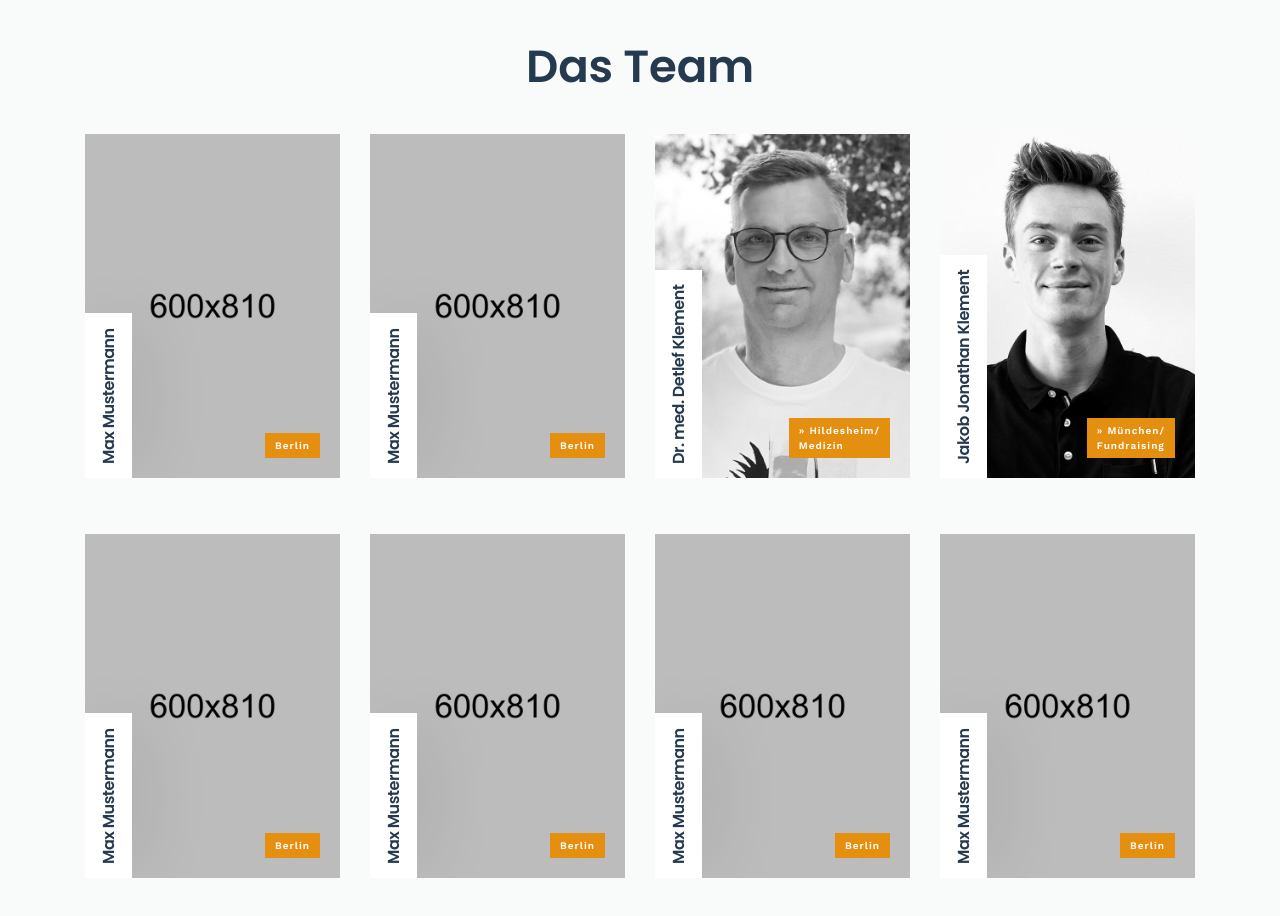
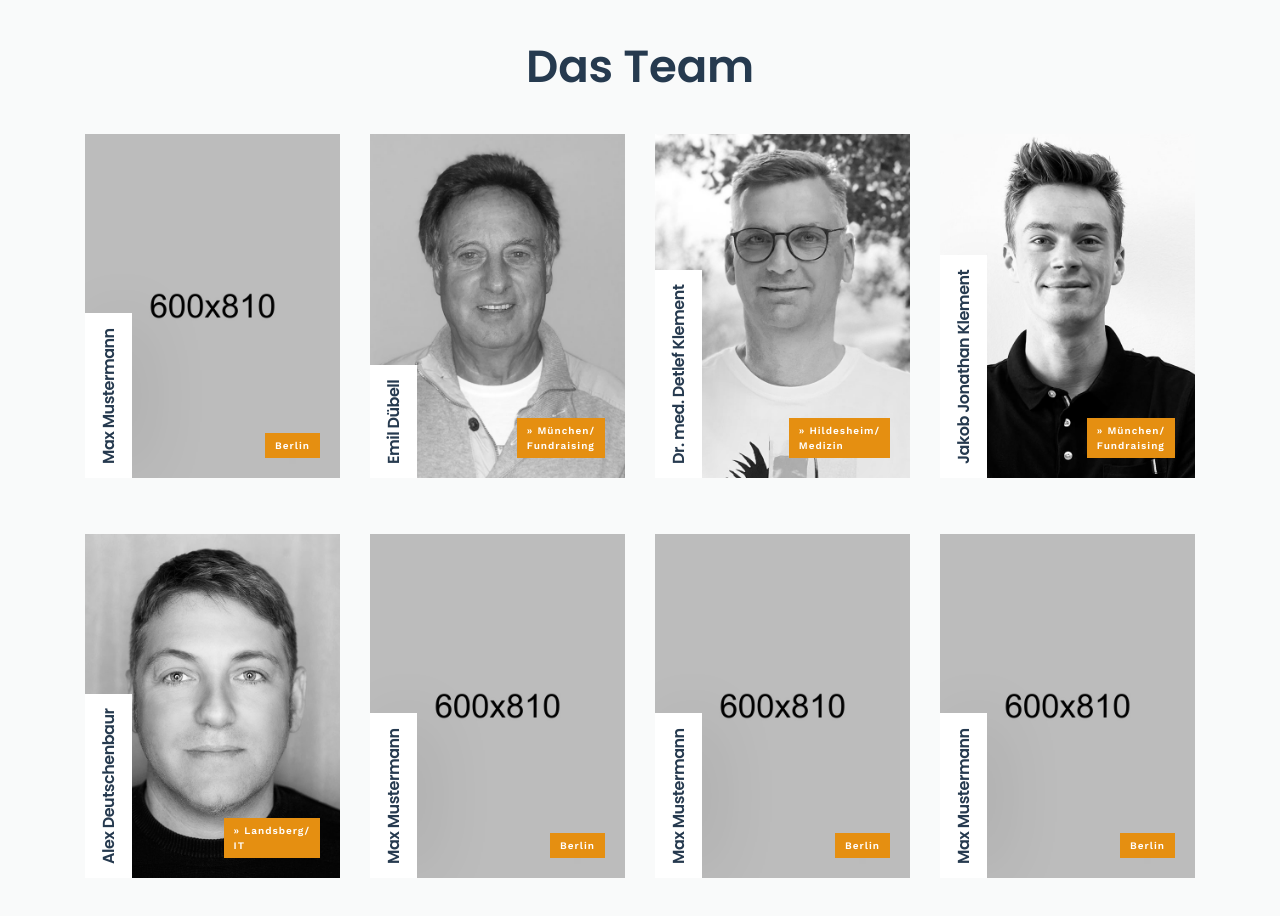
Before and after one commit to jk-png/kinder_jemen_ev, a website: page index.html in a window 1280 px wide. Shown: the part 3460-4376 px from the top of the page. Drawn offline with nearby package versions, Linux system fonts and the light colour scheme; files that its build step writes are made by us from their sources.

Commit message:
added Emil and Alex to the Team

```diff
--- a/index.html
+++ b/index.html
@@ -8,7 +8,6 @@
 <html class="no-js" lang="de"> <!--<![endif]-->
 <head>
     <meta charset="utf-8">
-
     <meta name="viewport" content="width=device-width, initial-scale=1">
     <meta name="description" content="Kinder Jemens in Not e.v.">
     <meta name="author" content="Kinder Jemens in Not e.v.">
@@ -282,7 +281,7 @@
         <div class="row team-wrap">
             <div class="col-lg-3 col-sm-6">
                 <div class="team-item">
-                    <img src="img/team-2.jpg" alt="team">
+                    <img src="img/team-1.jpg" alt="team">
                     <div class="team-content">
                         <h3>Max Mustermann</h3>
                         <span>Berlin</span>
@@ -291,10 +290,10 @@
             </div>
             <div class="col-lg-3 col-sm-6 ">
                 <div class="team-item">
-                    <img src="img/team-2.jpg" alt="team">
+                    <img src="img/team/emil_duebell.jpg" alt="Emil Dübell">
                     <div class="team-content">
-                        <h3>Max Mustermann</h3>
-                        <span>Berlin</span>
+                        <h3>Emil Dübell</h3>
+                        <span>» München/ <br>Fundraising</span>
                     </div>
                 </div>
             </div>
@@ -312,7 +311,7 @@
                     <img src="img/team/jakob_klement.jpg" alt="Jakob Klement">
                     <div class="team-content">
                         <h3>Jakob Jonathan Klement</h3>
-                        <span>» München/ <br><b>Fundraising</b></span>
+                        <span>» München/ <br>Fundraising</span>
                     </div>
                 </div>
             </div>
@@ -320,7 +319,25 @@
         <div class="row team-wrap spacer-xs">
             <div class="col-lg-3 col-sm-6">
                 <div class="team-item">
-                    <img src="img/team-2.jpg" alt="team">
+                    <img src="img/team/alex_deutschenbaur.jpg" alt="Alex Deutschenbaur">
+                    <div class="team-content">
+                        <h3>Alex Deutschenbaur</h3>
+                        <span>» Landsberg/ <br>IT</span>
+                    </div>
+                </div>
+            </div>
+            <div class="col-lg-3 col-sm-6 ">
+                <div class="team-item">
+                    <img src="img/team-1.jpg" alt="team">
+                    <div class="team-content">
+                        <h3>Max Mustermann</h3>
+                        <span>Berlin</span>
+                    </div>
+                </div>
+            </div>
+            <div class="col-lg-3 col-sm-6">
+                <div class="team-item">
+                    <img src="img/team-1.jpg" alt="team">
                     <div class="team-content">
                         <h3>Max Mustermann</h3>
                         <span>Berlin</span>
@@ -329,25 +346,7 @@
             </div>
             <div class="col-lg-3 col-sm-6 ">
                 <div class="team-item">
-                    <img src="img/team-2.jpg" alt="team">
-                    <div class="team-content">
-                        <h3>Max Mustermann</h3>
-                        <span>Berlin</span>
-                    </div>
-                </div>
-            </div>
-            <div class="col-lg-3 col-sm-6">
-                <div class="team-item">
-                    <img src="img/team-2.jpg" alt="team">
-                    <div class="team-content">
-                        <h3>Max Mustermann</h3>
-                        <span>Berlin</span>
-                    </div>
-                </div>
-            </div>
-            <div class="col-lg-3 col-sm-6 ">
-                <div class="team-item">
-                    <img src="img/team-2.jpg" alt="team">
+                    <img src="img/team-1.jpg" alt="team">
                     <div class="team-content">
                         <h3>Max Mustermann</h3>
                         <span>Berlin</span>
```
Also changed, not shown: img/about-background.jpg (deleted), img/about.jpg (deleted), img/favicon.png (deleted), img/sponsor1.png (deleted), img/sponsor2.png (deleted), img/sponsor3.png (deleted), img/sponsor4.png (deleted), img/sponsor5.png (deleted), img/sponsor6.png (deleted), img/sponsor7.png (deleted), img/sponsor8.png (deleted), img/team-2.jpg (deleted), img/team-3.jpg (deleted), img/team-4.jpg (deleted), 2 more files.
